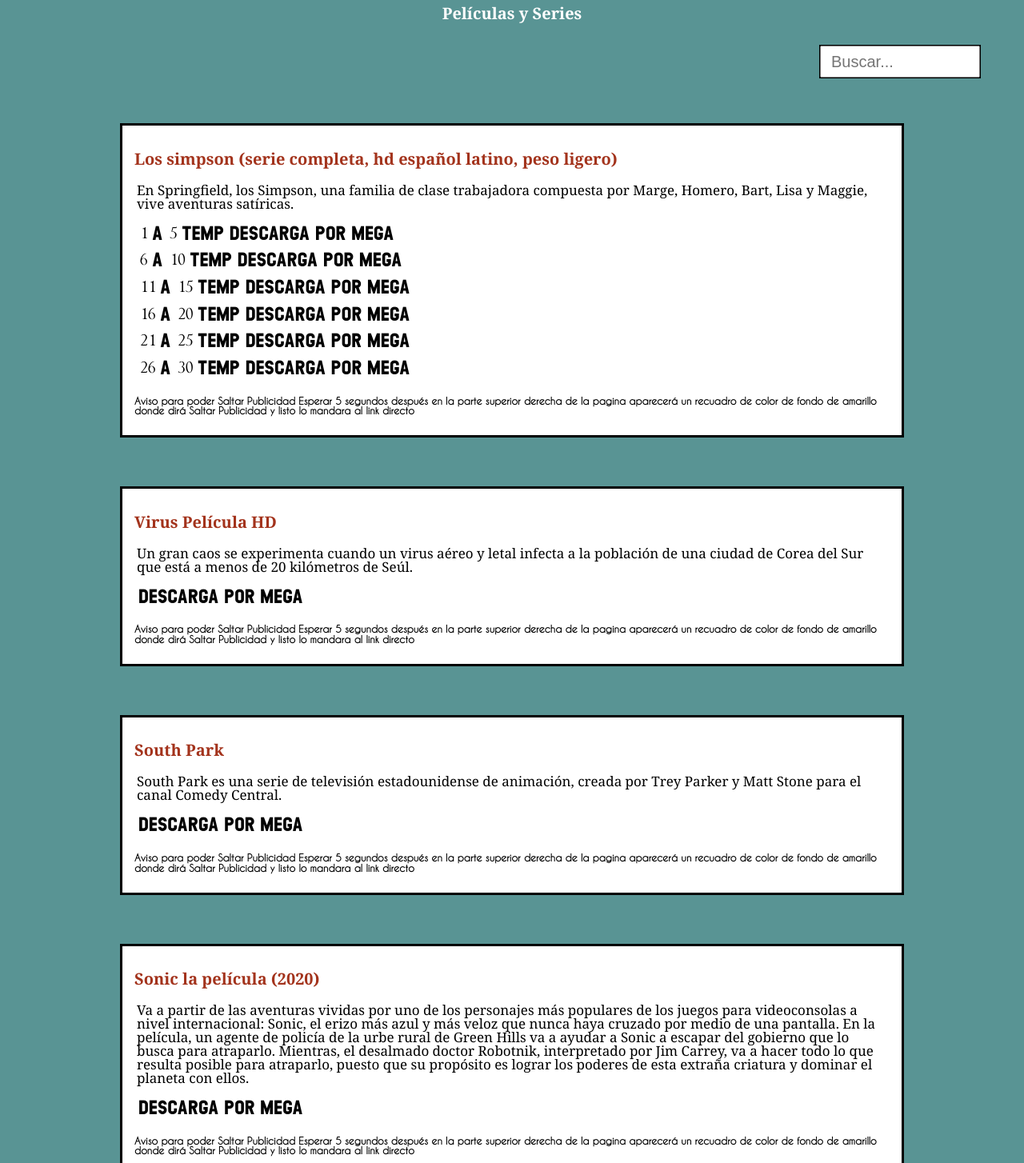
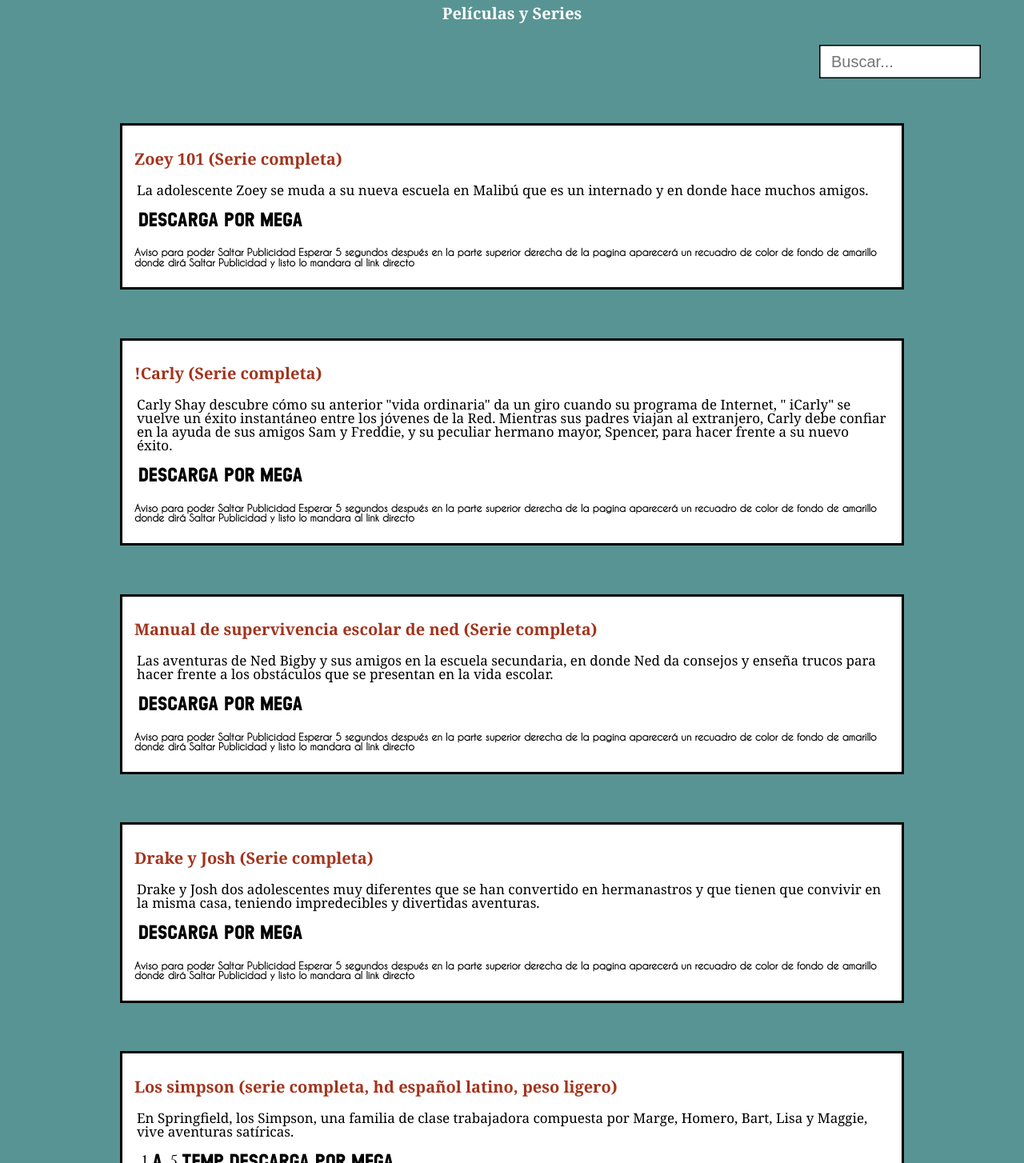
Before and after one commit to Imperio-SoWare/Imperio-SoWare, a plain HTML site: page peli.html in a window 1280 px wide. Shown: the part 222-1676 px from the top of the page at 80% size. Drawn offline with Linux system fonts and the light colour scheme.

Commit message:
Add files via upload

```diff
--- a/peli.html
+++ b/peli.html
@@ -92,9 +92,12 @@
                     <tr><td><a href="peli.html#shp">South Park</a></td></tr>
                     <tr><td><a href="peli.html#virus">Virus Película HD</a></td></tr>
                     <tr><td><a href="otros.html#retroo">Packs de juegos retros</a></td></tr>
-                    <tr><td><a href="peli.html#virus">Virus Película HD</a></td></tr>
                     <tr><td><a href="peli.html#simpson">Los simpson</a></td></tr>
                     <tr><td><a href="otros.html#cdfv">Curso de fotografiá viajando</a></td></tr>
+                    <tr><td><a href="peli.html#dyj">Drake y Josh (Serie Completa)</a></td></tr>
+                    <tr><td><a href="peli.html#mdsedn">Manual de supervivencia escolar de ned (Serie completa)</a></td></tr>
+                    <tr><td><a href="peli.html#!Carly">!Carly (Serie Completa)</a></td></tr>
+                    <tr><td><a href="peli.html#zoey">Zoey 101 (Serie Completa)</a></td></tr>
 
                 </tbody>
             </table>
@@ -102,6 +105,46 @@
     </div>
 </div>
 <script src="js/search.js"></script>
+
+<div id="sobra"></div>
+<section id="main">
+<H1 id="zoey">Zoey 101 (Serie completa)</H1>
+<P>La adolescente Zoey se muda a su nueva escuela en Malibú que es un internado y en donde hace muchos amigos.
+</P>
+<a class="botonm" href="http://raboninco.com/2oNz" target="_blank">Descarga por mega</a><br><br>
+<h2>Aviso para poder Saltar Publicidad Esperar 5 segundos después en la parte superior derecha de la pagina
+aparecerá un recuadro de color de fondo de amarillo donde dirá Saltar Publicidad y listo lo mandara al link directo</h2>
+</section>
+
+<div id="sobra"></div>
+<section id="main">
+<H1 id="!Carly">!Carly (Serie completa)</H1>
+<P>Carly Shay descubre cómo su anterior "vida ordinaria" da un giro cuando su programa de Internet, " iCarly" se vuelve un éxito instantáneo entre los jóvenes de la Red. Mientras sus padres viajan al extranjero, Carly debe confiar en la ayuda de sus amigos Sam y Freddie, y su peculiar hermano mayor, Spencer, para hacer frente a su nuevo éxito.
+</P>
+<a class="botonm" href="http://raboninco.com/2oKk" target="_blank">Descarga por mega</a><br><br>
+<h2>Aviso para poder Saltar Publicidad Esperar 5 segundos después en la parte superior derecha de la pagina
+aparecerá un recuadro de color de fondo de amarillo donde dirá Saltar Publicidad y listo lo mandara al link directo</h2>
+</section>
+
+<div id="sobra"></div>
+<section id="main">
+<H1 id="mdsedn">Manual de supervivencia escolar de ned (Serie completa)</H1>
+<P>Las aventuras de Ned Bigby y sus amigos en la escuela secundaria, en donde Ned da consejos y enseña trucos para hacer frente a los obstáculos que se presentan en la vida escolar.
+</P>
+<a class="botonm" href="http://raboninco.com/2o3N" target="_blank">Descarga por mega</a><br><br>
+<h2>Aviso para poder Saltar Publicidad Esperar 5 segundos después en la parte superior derecha de la pagina
+aparecerá un recuadro de color de fondo de amarillo donde dirá Saltar Publicidad y listo lo mandara al link directo</h2>
+</section>
+
+<div id="sobra"></div>
+<section id="main">
+<H1 id="dyj">Drake y Josh (Serie completa)</H1>
+<P>Drake y Josh dos adolescentes muy diferentes que se han convertido en hermanastros y que tienen que convivir en la misma casa, teniendo impredecibles y divertidas aventuras.
+</P>
+<a class="botonm" href="http://raboninco.com/2nFC" target="_blank">Descarga por mega</a><br><br>
+<h2>Aviso para poder Saltar Publicidad Esperar 5 segundos después en la parte superior derecha de la pagina
+aparecerá un recuadro de color de fondo de amarillo donde dirá Saltar Publicidad y listo lo mandara al link directo</h2>
+</section>
 
 <div id="sobra"></div>
 <section id="main">
```
Also changed, not shown: app.html (+4 -0 lines), index.html (+5 -0 lines), otros.html (+4 -0 lines), pro.html (+4 -0 lines).
